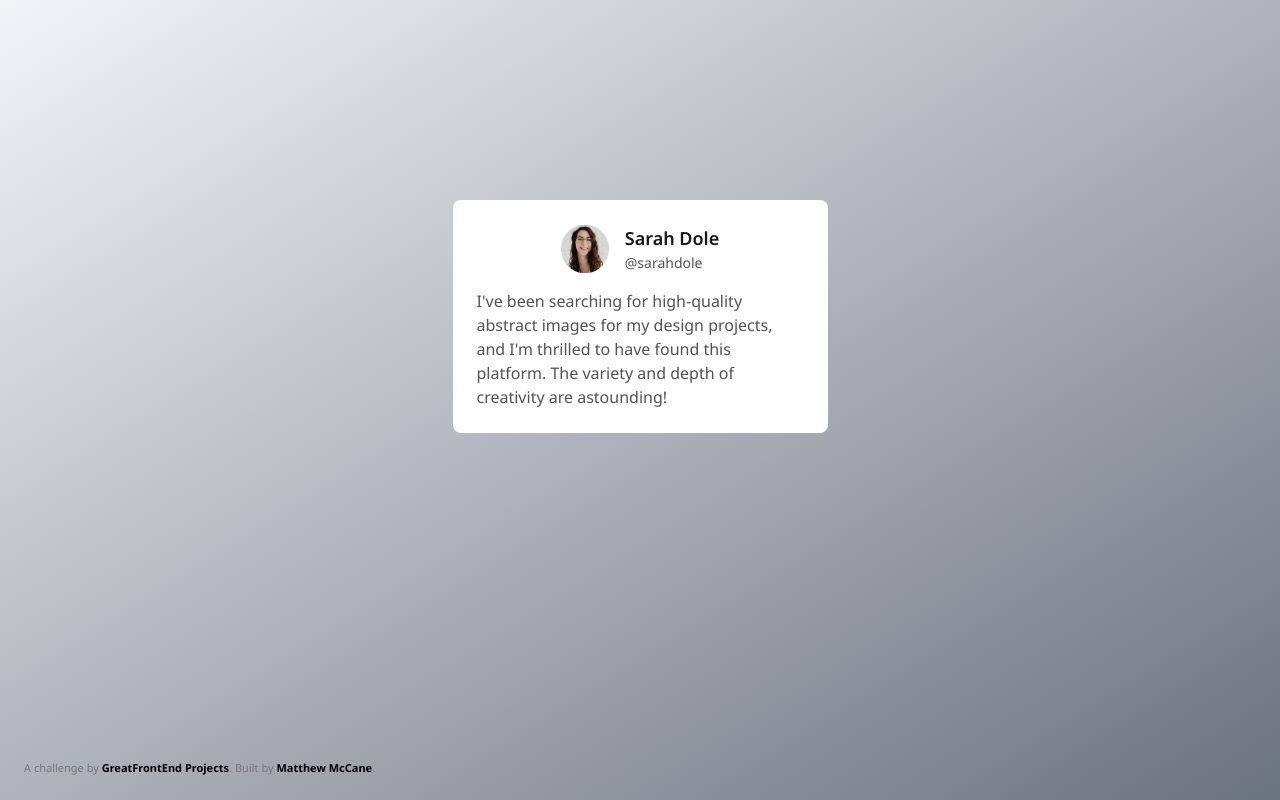
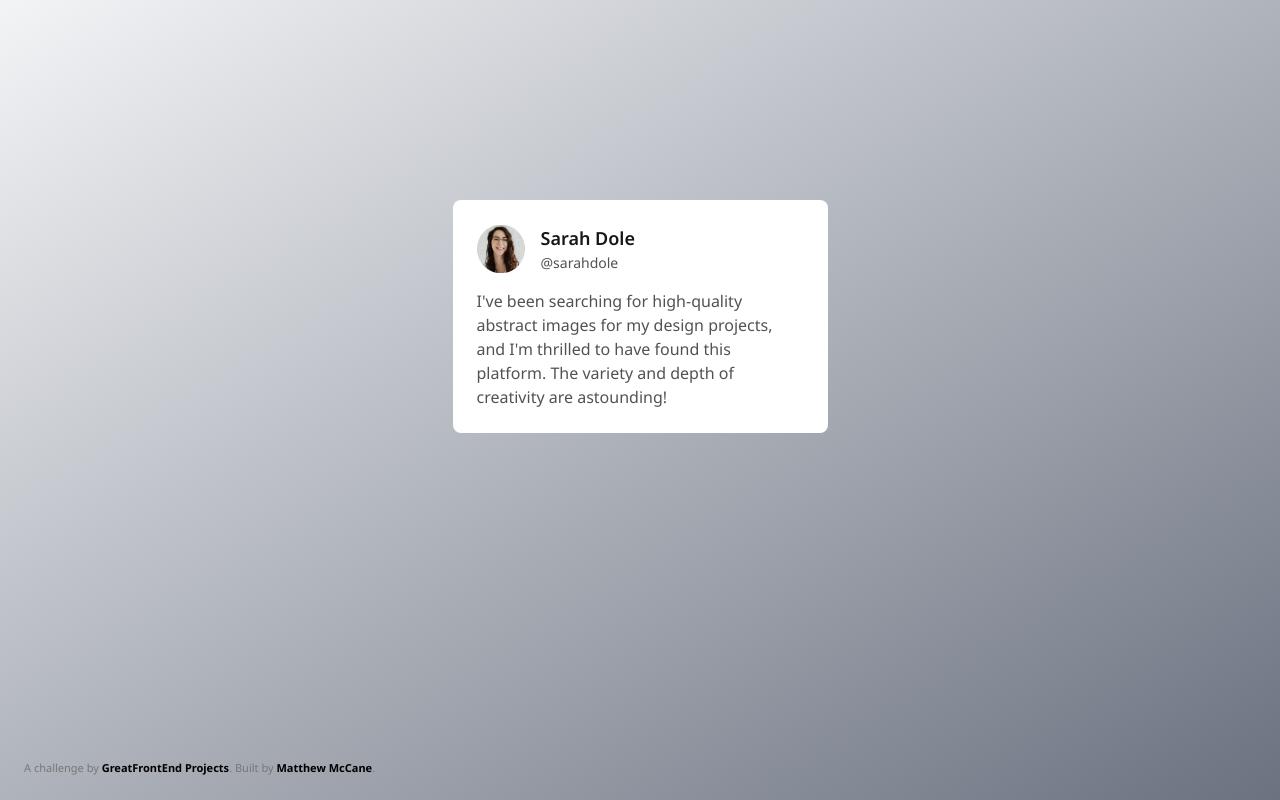
Before and after one commit to DakuwoN/testimonial-card, a plain HTML site: page index.html in a window 1280 px wide. Drawn offline with nearby package versions, Linux system fonts and the light colour scheme.

Commit message:
fixed Profile photo alignment

```diff
--- a/index.html
+++ b/index.html
@@ -84,7 +84,7 @@
         <!-- CARD -->
         <div class="rounded-lg mt-[200px] max-w-[375px] grow p-6 rounded-lg gap-4 flex flex-col bg-white">
           <!-- CARD CONTENT -->
-          <div class="flex justify-center items-center gap-4 self-stretch">
+          <div class="flex flex-start items-center gap-4 self-stretch">
             <!-- IMAGE -->
             <div class="h-12 w-12">
               <img class="w-12 h-12 object-cover" alt="Photo of Sarah" src="./img/profile-thumbnail.png"/>
```
